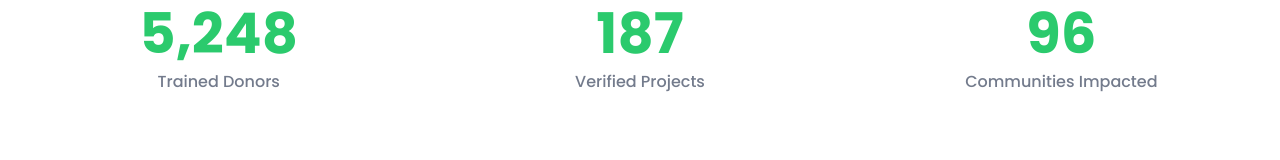
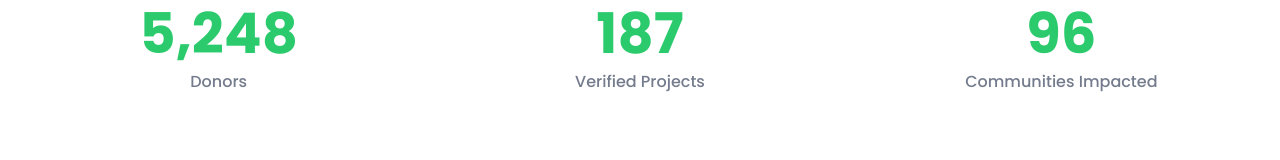
Before and after one commit to HolyCE/KANEC_frontend, a React (Vite) app: page / in a window 1280 px wide. Shown: the part 769-929 px from the top of the page. Built offline with nearby package versions, Linux system fonts and the light colour scheme; no server answers.

Commit message:
fix: changed the stats from trained donors to donors

```diff
--- a/src/newcomponents/Stats.tsx
+++ b/src/newcomponents/Stats.tsx
@@ -10,7 +10,7 @@ const Stats = () => {
   });
 
   const stats = [
-    { target: 5248, label: 'Trained Donors' },
+    { target: 5248, label: 'Donors' },
     { target: 187, label: 'Verified Projects' },
     { target: 96, label: 'Communities Impacted' },
   ];
```
